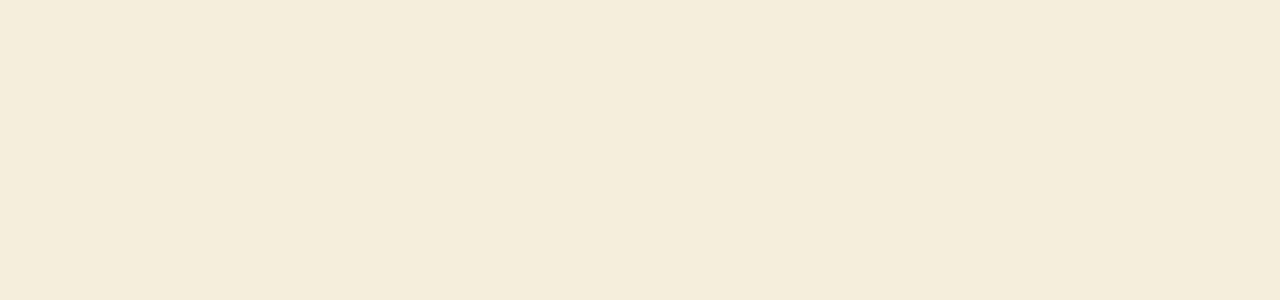
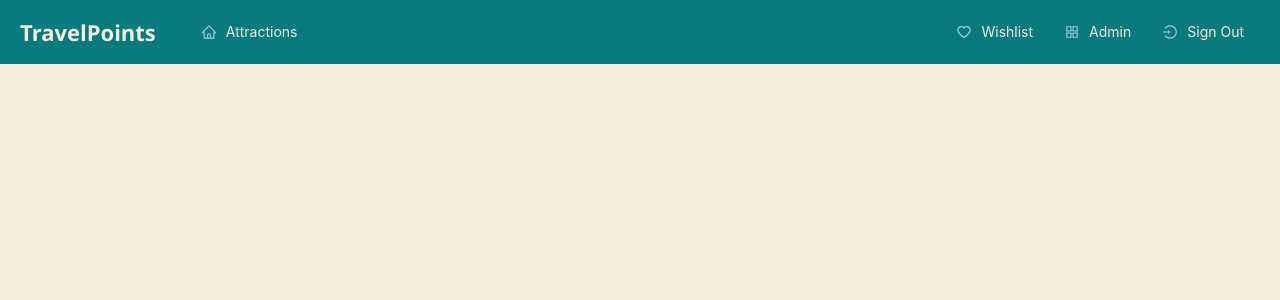
Before and after one commit to DISI2025/30643_Istrate_Cristian-Andrei_TravelPoints, a React (Create React App) app in the folder Frontend/travel/: page / in a window 1280 px wide. Before the commit this address had no page. Shown: the top 300 px of the page. Built offline with nearby package versions, Linux system fonts and the light colour scheme.

Commit message:
feature: added nav bar

```diff
--- a/Frontend/travel/src/App.tsx
+++ b/Frontend/travel/src/App.tsx
@@ -8,11 +8,15 @@ import Management from "./pages/admin/management";
 import AttractionDetail from "./pages/attractions/attractionsDetails";
 import ProtectedRoute from "./components/protected-route";
 import Wishlist from "./pages/wishlist/wishlist";
+import Navbar from "./components/navigation-bar"
 
 function App() {
     return (
+
         <BrowserRouter>
+            <Navbar />
             <Routes>
+
                 <Route path="/register" element={<Registration/>}/>
                 <Route path="/login" element={<Login/>}/>
                 <Route path="/attractions/:id" element={<AttractionDetail/>}/>
--- /dev/null
+++ b/Frontend/travel/src/components/navigation-bar.css
@@ -0,0 +1,37 @@
+.customNavbar {
+    background-color: #077a7d; /* Primary color */
+    display: flex;
+    align-items: center;
+    padding: 0 20px;
+}
+
+.logo {
+    color: #f5eedd;
+    font-size: 22px;
+    font-weight: bold;
+    margin-right: 30px;
+}
+
+.menu {
+    background-color: transparent;
+    flex: 1;
+    display: flex;
+    align-items: center;
+}
+
+.menu a {
+    color: #f5eedd !important;
+}
+
+.menu a:hover {
+    color: #7ae2cf !important;
+}
+
+.ant-menu-item-selected {
+    background-color: #06202b !important;
+    color: #7ae2cf !important;
+}
+
+.spacer {
+    flex-grow: 1;
+}
--- /dev/null
+++ b/Frontend/travel/src/components/navigation-bar.tsx
@@ -0,0 +1,44 @@
+import React from "react";
+import { Menu, Layout } from "antd";
+import { NavLink, useLocation } from "react-router-dom";
+import {
+    HomeOutlined,
+    HeartOutlined,
+    LoginOutlined,
+    AppstoreOutlined
+} from "@ant-design/icons";
+import "./navigation-bar.css";
+
+const { Header } = Layout;
+
+const Navbar: React.FC = () => {
+    const location = useLocation();
+
+    return (
+        <Header className="customNavbar">
+            <div className="logo">TravelPoints</div>
+            <Menu
+                theme="dark"
+                mode="horizontal"
+                selectedKeys={[location.pathname]}
+                className="menu"
+            >
+                <Menu.Item key="/attractions" icon={<HomeOutlined />}>
+                    <NavLink to="/attractions">Attractions</NavLink>
+                </Menu.Item>
+                <Menu.Item key="/wishlist" icon={<HeartOutlined />}>
+                    <NavLink to="/wishlist">Wishlist</NavLink>
+                </Menu.Item>
+                <Menu.Item key="/admin" icon={<AppstoreOutlined />}>
+                    <NavLink to="/admin">Admin</NavLink>
+                </Menu.Item>
+                <div className="spacer" />
+                <Menu.Item key="/login" icon={<LoginOutlined />}>
+                    <NavLink to="/login">Sign Out</NavLink>
+                </Menu.Item>
+            </Menu>
+        </Header>
+    );
+};
+
+export default Navbar;
```
